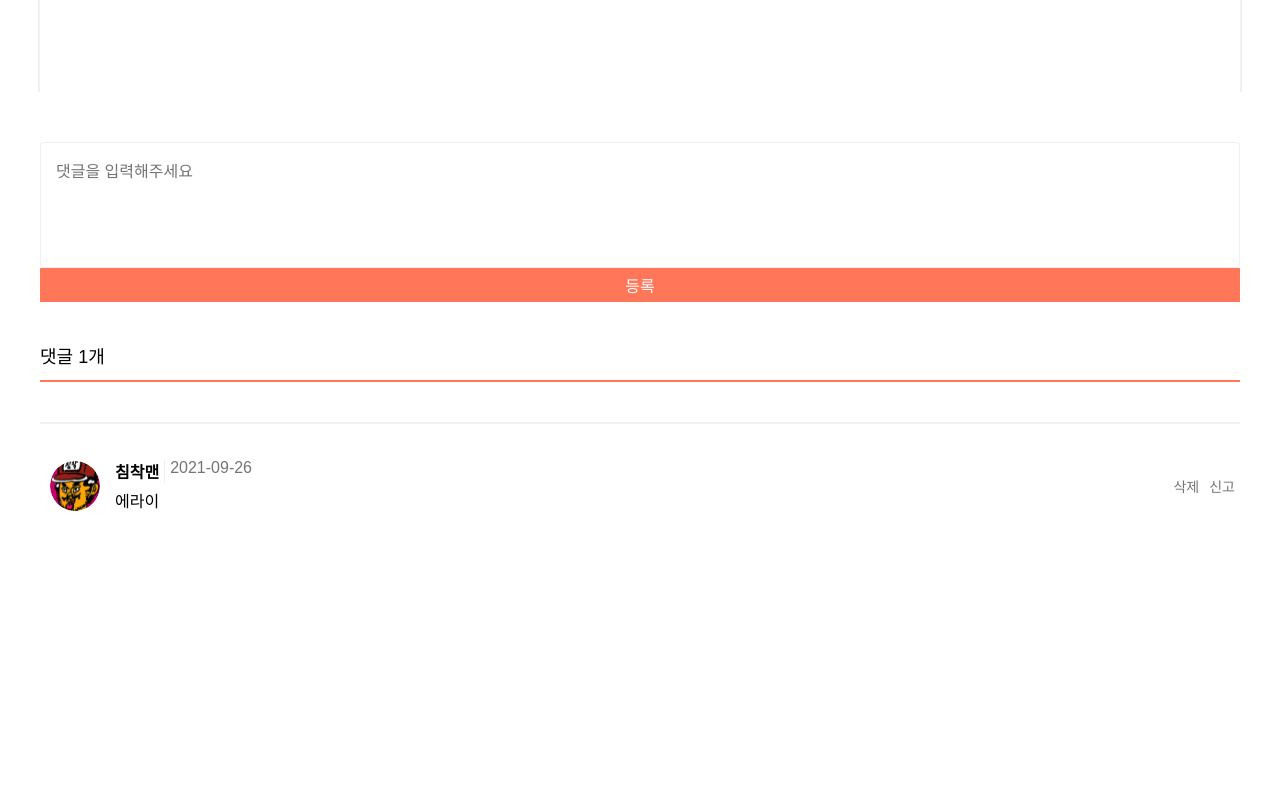
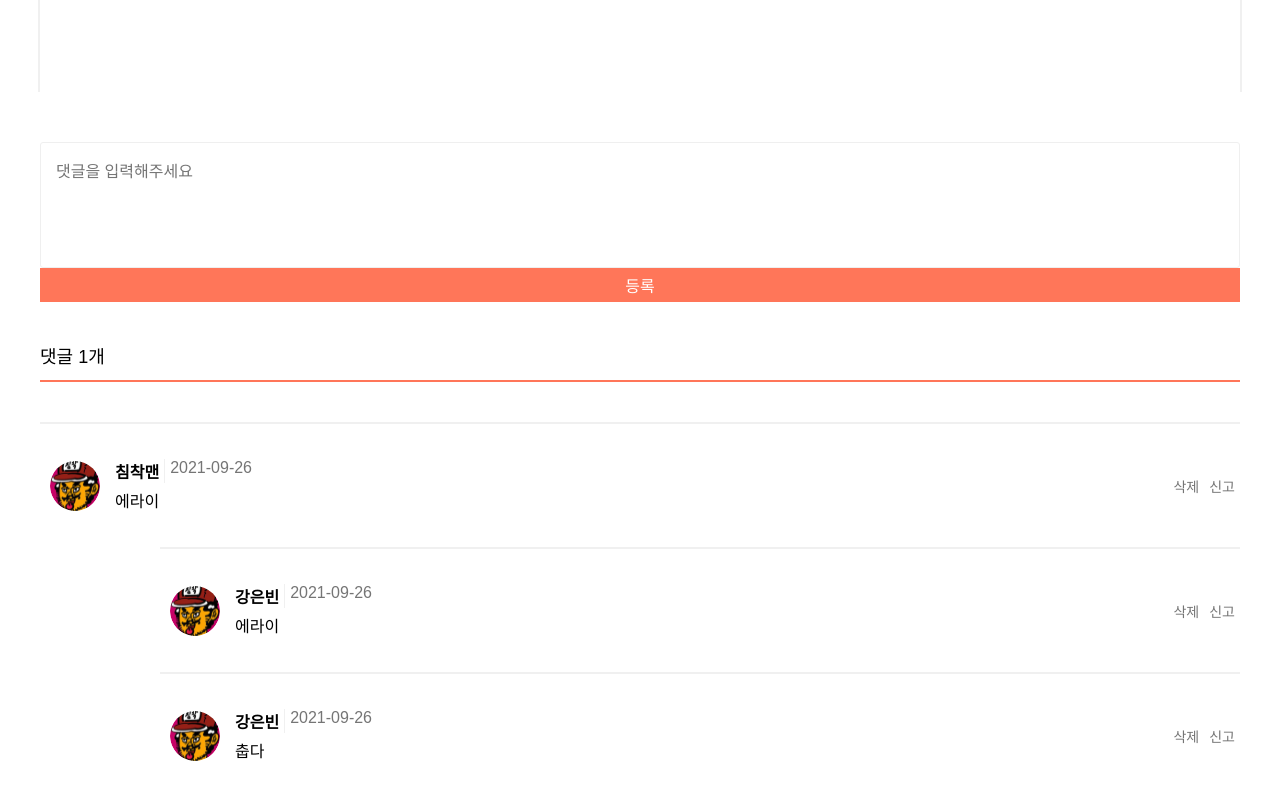
Before and after one commit to DSM-Portfolist/Portfolist-Front, a React (Create React App) app: page /portfolio/1 in a window 1280 px wide. Shown: the part 991-1791 px from the top of the page. Built offline with nearby package versions, Linux system fonts and the light colour scheme.

Commit message:
[ADD] 대댓글 추가

```diff
--- a/src/components/portfolioDetail/comment/CommentItem.tsx
+++ b/src/components/portfolioDetail/comment/CommentItem.tsx
@@ -8,9 +8,9 @@ interface Prop {
 }
 
 const CommentItem = ({ comment }: Prop) => {
-  console.log(comment);
   return (
     <S.CommentItemWrapper>
+      <div className="comment">
         <S.Content>
           <img src={Profile} alt="프로필 사진" />
           <div className="content">
@@ -27,6 +27,27 @@ const CommentItem = ({ comment }: Prop) => {
           <span>삭제</span>
           <span>신고</span>
         </S.Util>
+      </div>
+      {comment.re_comment.map((re_comment) => (
+        <S.ReComment>
+          <S.Content>
+            <img src={Profile} alt="프로필 사진" />
+            <div className="content">
+              <div className="user-name">
+                <strong>{re_comment.user.rc_name}</strong>
+                <div className="comment-date">
+                  <span>{re_comment.rc_date}</span>
+                </div>
+              </div>
+              <p>{re_comment.re_comment_content}</p>
+            </div>
+          </S.Content>
+          <S.Util>
+            <span>삭제</span>
+            <span>신고</span>
+          </S.Util>
+        </S.ReComment>
+      ))}
     </S.CommentItemWrapper>
   );
 };
--- a/src/components/portfolioDetail/comment/style.ts
+++ b/src/components/portfolioDetail/comment/style.ts
@@ -50,10 +50,17 @@ export const CommentList = styled.div`
 export const CommentItemWrapper = styled.div`
   width: 100%;
   display: flex;
-  flex-direction: row;
-  justify-content: space-between;
+  flex-direction: column;
   align-items: center;
   border-top: 2px solid #f0f0f0;
+
+  .comment {
+    width: 100%;
+    display: flex;
+    flex-direction: row;
+    align-items: center;
+    justify-content: space-between;
+  }
 `;
 
 export const Content = styled.div`
@@ -123,3 +130,14 @@ export const MoreButton = styled.button`
     color: white;
   }
 `;
+
+export const ReComment = styled.div`
+  width: 90%;
+  margin-left: 10%;
+  border-top: 2px solid #f0f0f0;
+
+  display: flex;
+  flex-direction: row;
+  align-items: center;
+  justify-content: space-between;
+`;
```
Lines whose indentation alone changed are shown as unchanged.
